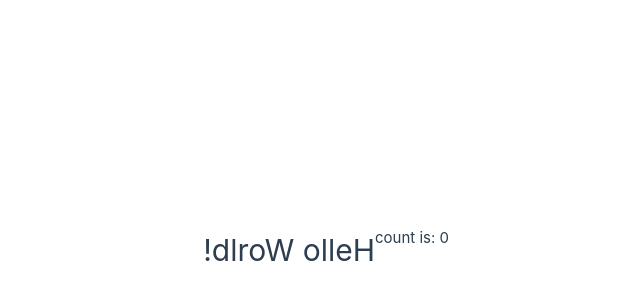
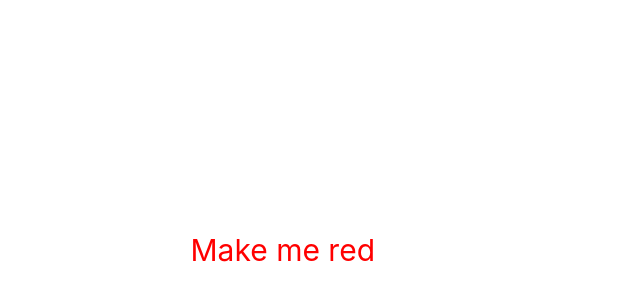
Before and after one commit to alecthibodeau/vue-tutorial, a Vue app: page / in a window 1280 px wide. Shown: the part 150-450 px from the top of the page, without its empty margins (265-905 px from the left). Built offline with nearby package versions, Linux system fonts and the light colour scheme.

Commit message:
Complete Step 3 - Attribute Bindings

```diff
--- a/src/App.vue
+++ b/src/App.vue
@@ -1,17 +1,15 @@
 <script setup lang="ts">
-import { reactive, ref } from 'vue'
+import { ref } from 'vue'
 
-// component logic
-const message = ref('Hello World!');
-
-const counter = reactive({
-  count: 0
-})
+const titleClass = ref('title')
 </script>
 
 <template>
-  <h1>{{ message.split('').reverse().join('') }}</h1>
-  <div>
-    <p>count is: {{ counter.count }}</p>
-  </div>
+  <h1 :class="titleClass">Make me red</h1> <!-- add dynamic class binding here -->
 </template>
+
+<style>
+.title {
+  color: red;
+}
+</style>
```
